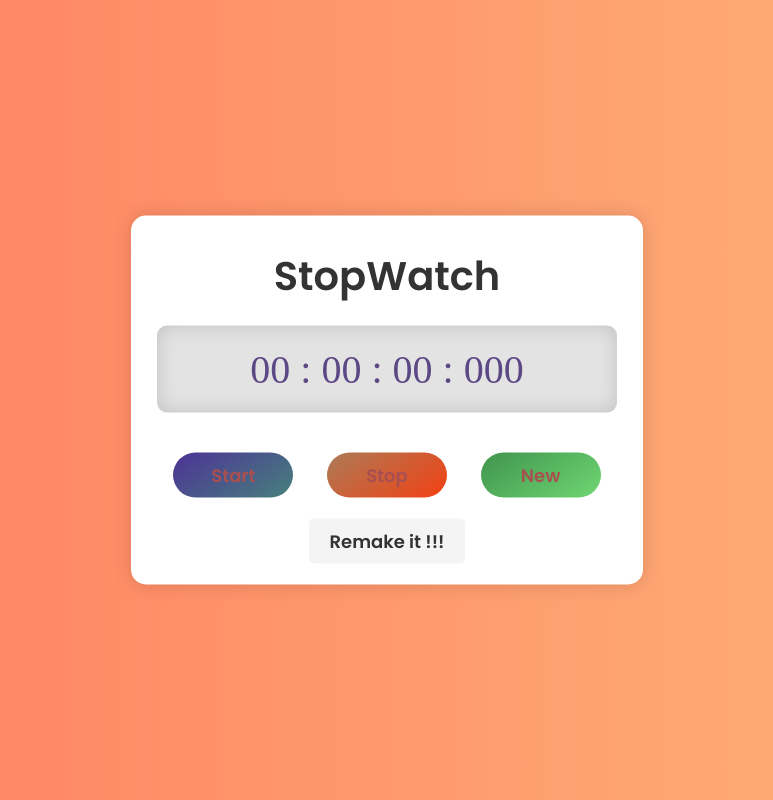
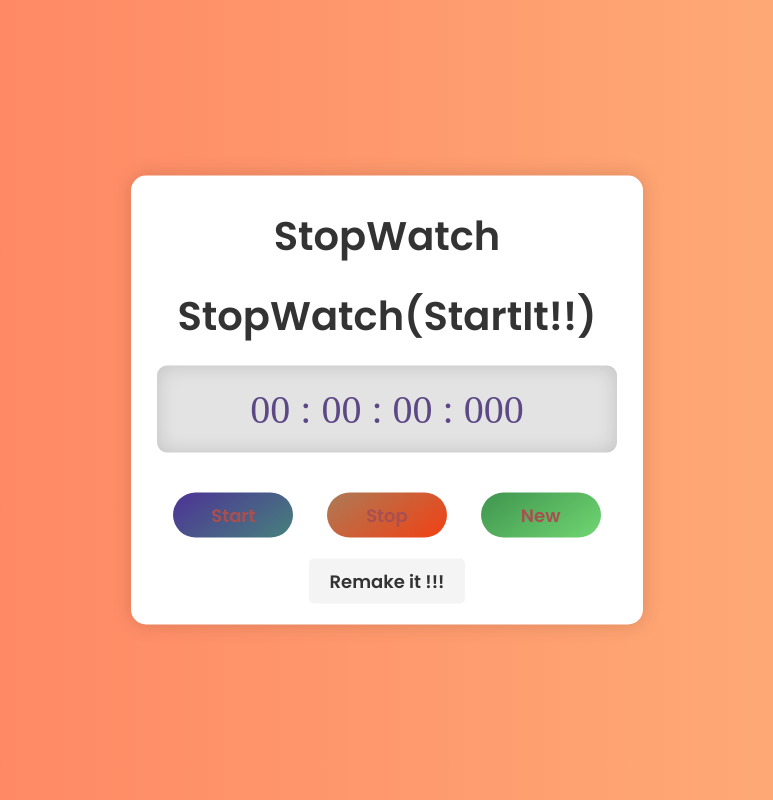
Before and after one commit to KushagraKumar04/stopWatch, a plain HTML site: page index.html in a window 1280 px wide. Shown: the whole page, without its empty margins (253-1026 px from the left). Drawn offline with Linux system fonts and the light colour scheme.

Commit message:
Update index.html

```diff
--- a/index.html
+++ b/index.html
@@ -11,6 +11,7 @@
 <body>
     <div class="container">
         <h1 class="title">StopWatch</h1>
+        <h1 class="title">StopWatch(StartIt!!)</h1>
         <div class="timer-display">
             00 : 00 : 00 : 000
         </div>
```
